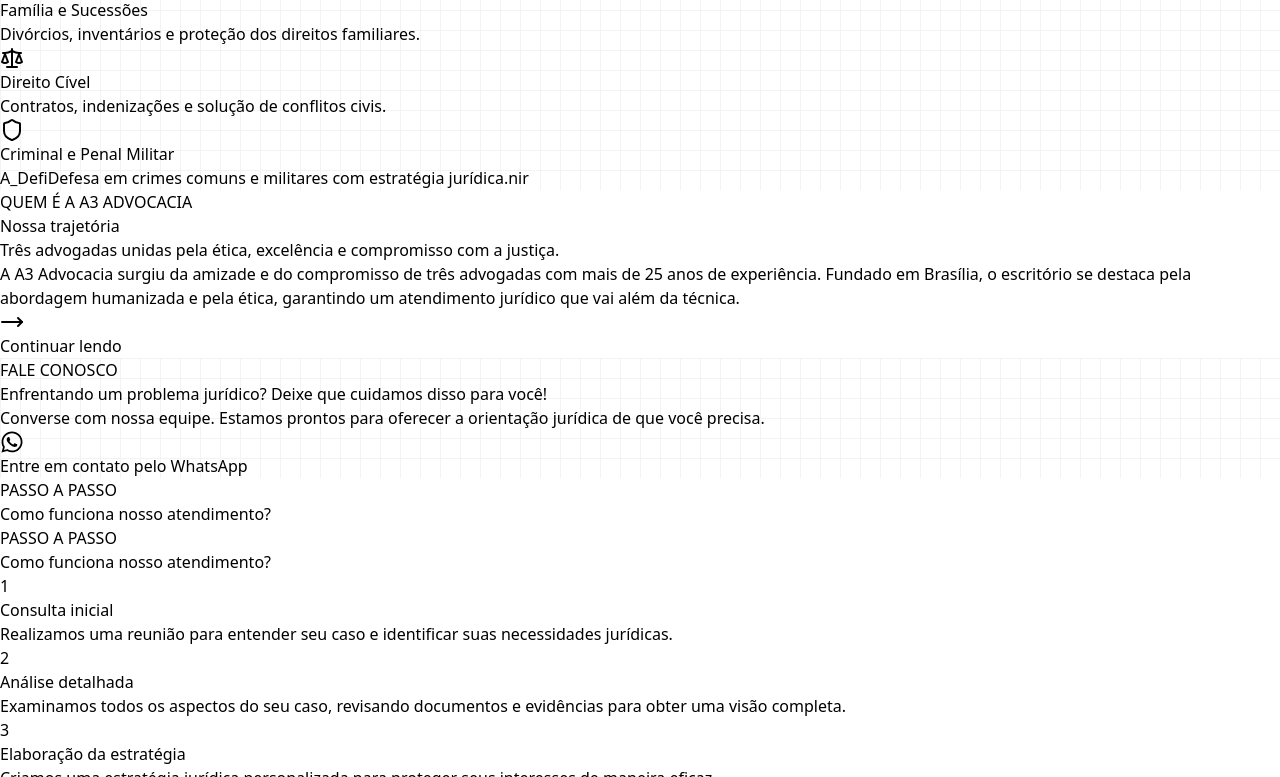
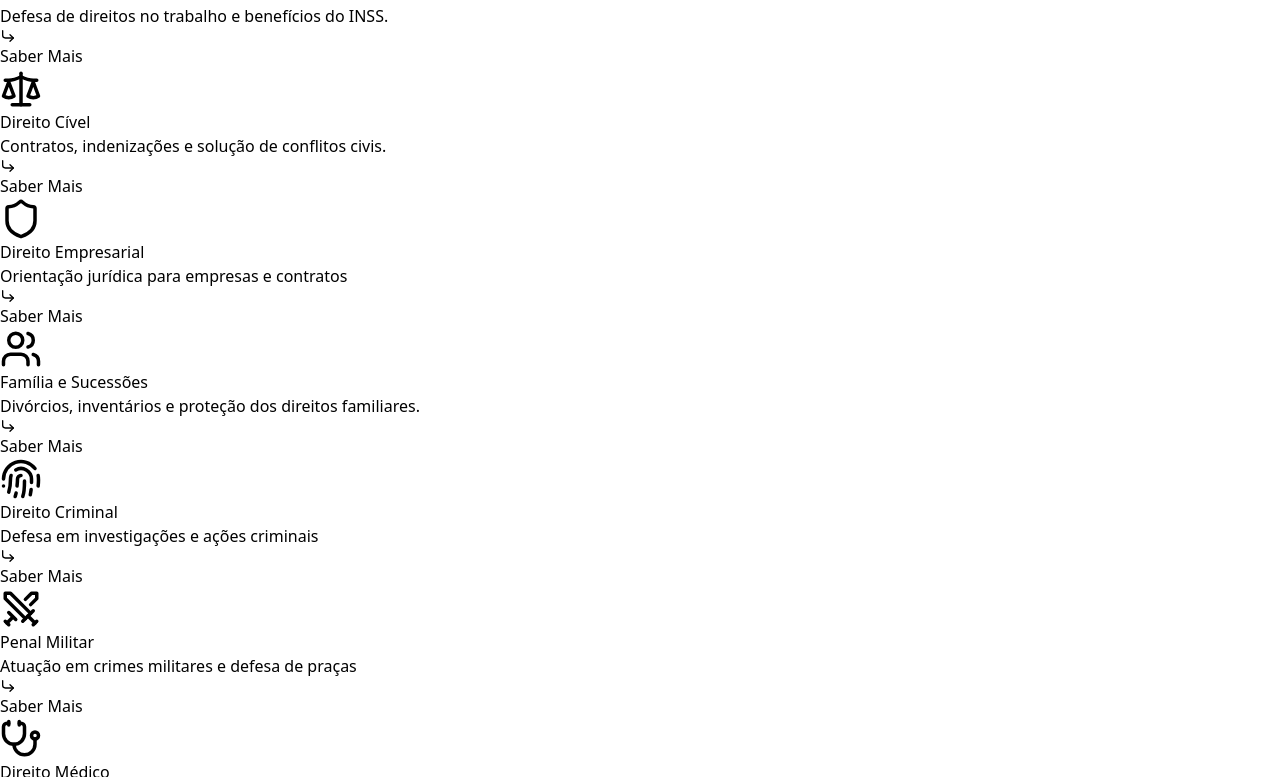
Before and after one commit to EdisonMatos/LP-A3-Advocacia, a React (Vite) app: page / in a window 1280 px wide. Shown: the part 1003-1780 px from the top of the page. Built offline with nearby package versions, Linux system fonts and the light colour scheme; a web font is replaced by a local one.

Commit message:
fix: Icones e copy da Features

```diff
--- a/src/components/sections/FeaturesParagraphs.jsx
+++ b/src/components/sections/FeaturesParagraphs.jsx
@@ -143,7 +143,7 @@ export default function FeaturesParagraphs({ modal }) {
                   }
                 />
               </MotionDivDownToUp>{" "}
-              {/* <MotionDivDownToUp className="flex flex-col items-center justify-center border-[2px] border-solid px-[10px] py-[20px] rounded-md bg-white tablet1:w-[46.5%] desktop1:w-[30%]">
+              <MotionDivDownToUp className="flex flex-col items-center justify-center border-[2px] border-solid px-[10px] py-[20px] rounded-md bg-white tablet1:w-[46.5%] desktop1:w-[30%]">
                 <IconButtonFeatureCard
                   icon={content.texts.features.card5.icon}
                   title={content.texts.features.card5.title}
@@ -152,7 +152,7 @@ export default function FeaturesParagraphs({ modal }) {
                 />
                 <Button
                   size="small"
-                  label="Saber Mais"
+                  label={content.texts.features.card5.labelButton}
                   buttonLink={content.texts.links.ctaWhatsapp}
                   icon={
                     <svg
@@ -172,8 +172,8 @@ export default function FeaturesParagraphs({ modal }) {
                     </svg>
                   }
                 />
-              </MotionDivDownToUp>{" "} */}
-              {/* <MotionDivDownToUp className="flex flex-col items-center justify-center border-[2px] border-solid px-[10px] py-[20px] rounded-md bg-white tablet1:w-[46.5%] desktop1:w-[30%]">
+              </MotionDivDownToUp>{" "}
+              <MotionDivDownToUp className="flex flex-col items-center justify-center border-[2px] border-solid px-[10px] py-[20px] rounded-md bg-white tablet1:w-[46.5%] desktop1:w-[30%]">
                 <IconButtonFeatureCard
                   icon={content.texts.features.card6.icon}
                   title={content.texts.features.card6.title}
@@ -182,7 +182,7 @@ export default function FeaturesParagraphs({ modal }) {
                 />
                 <Button
                   size="small"
-                  label="Saber Mais"
+                  label={content.texts.features.card6.labelButton}
                   buttonLink={content.texts.links.ctaWhatsapp}
                   icon={
                     <svg
@@ -202,8 +202,8 @@ export default function FeaturesParagraphs({ modal }) {
                     </svg>
                   }
                 />
-              </MotionDivDownToUp>{" "} */}
-              {/* <MotionDivDownToUp className="flex flex-col items-center justify-center border-[2px] border-solid px-[10px] py-[20px] rounded-md bg-white tablet1:w-[46.5%] desktop1:w-[30%]">
+              </MotionDivDownToUp>{" "}
+              <MotionDivDownToUp className="flex flex-col items-center justify-center border-[2px] border-solid px-[10px] py-[20px] rounded-md bg-white tablet1:w-[46.5%] desktop1:w-[30%]">
                 <IconButtonFeatureCard
                   icon={content.texts.features.card7.icon}
                   title={content.texts.features.card7.title}
@@ -212,7 +212,7 @@ export default function FeaturesParagraphs({ modal }) {
                 />
                 <Button
                   size="small"
-                  label="Saber Mais"
+                  label={content.texts.features.card7.labelButton}
                   buttonLink={content.texts.links.ctaWhatsapp}
                   icon={
                     <svg
@@ -232,7 +232,7 @@ export default function FeaturesParagraphs({ modal }) {
                     </svg>
                   }
                 />
-              </MotionDivDownToUp>{" "} */}
+              </MotionDivDownToUp>{" "}
               {/* <MotionDivDownToUp className="flex flex-col items-center justify-center border-[2px] border-solid px-[10px] py-[20px] rounded-md bg-white tablet1:w-[46.5%] desktop1:w-[30%]">
                 <IconButtonFeatureCard
                   icon={content.texts.features.card8.icon}
@@ -242,7 +242,7 @@ export default function FeaturesParagraphs({ modal }) {
                 />
                 <Button
                   size="small"
-                  label="Saber Mais"
+                  label={content.texts.features.card8.labelButton}"
                   buttonLink={content.texts.links.ctaWhatsapp}
                   icon={
                     <svg
--- a/src/content/content.jsx
+++ b/src/content/content.jsx
@@ -144,8 +144,8 @@ const content = {
         icon: (
           <svg
             xmlns="http://www.w3.org/2000/svg"
-            width="24"
-            height="24"
+            width="42"
+            height="42"
             viewBox="0 0 24 24"
             fill="none"
             stroke="currentColor"
@@ -194,6 +194,7 @@ const content = {
         img: featuresImg1,
         title: "Trabalhista e Previdenciário",
         subtitle: "Defesa de direitos no trabalho e benefícios do INSS.",
+        labelButton: "Saber Mais",
         description: (
           <div>
             A_Definir
@@ -206,8 +207,8 @@ const content = {
         icon: (
           <svg
             xmlns="http://www.w3.org/2000/svg"
-            width="24"
-            height="24"
+            width="42"
+            height="42"
             viewBox="0 0 24 24"
             fill="none"
             stroke="currentColor"
@@ -227,44 +228,10 @@ const content = {
         buttonLabel: "Saiba Mais",
       },
       card2: {
-        img: featuresImg2,
-        title: "Família e Sucessões",
-        subtitle: "Divórcios, inventários e proteção dos direitos familiares.",
-        description: (
-          <div>
-            A_Definir
-            <br />
-            <br />
-            A_Definir
-          </div>
-        ),
-        imgModal: imgFeaturesCardModal2,
-        icon: (
-          <svg
-            xmlns="http://www.w3.org/2000/svg"
-            width="24"
-            height="24"
-            viewBox="0 0 24 24"
-            fill="none"
-            stroke="currentColor"
-            stroke-width="2"
-            stroke-linecap="round"
-            stroke-linejoin="round"
-            class="lucide lucide-users-icon lucide-users"
-          >
-            <path d="M16 21v-2a4 4 0 0 0-4-4H6a4 4 0 0 0-4 4v2" />
-            <circle cx="9" cy="7" r="4" />
-            <path d="M22 21v-2a4 4 0 0 0-3-3.87" />
-            <path d="M16 3.13a4 4 0 0 1 0 7.75" />
-          </svg>
-        ),
-        buttonLabelModal: "Fale Conosco",
-        buttonLabel: "Saiba Mais",
-      },
-      card3: {
         img: featuresImg3,
         title: "Direito Cível",
         subtitle: "Contratos, indenizações e solução de conflitos civis.",
+        labelButton: "Saber Mais",
         description: (
           <div>
             A_Definir <br />
@@ -276,8 +243,8 @@ const content = {
         icon: (
           <svg
             xmlns="http://www.w3.org/2000/svg"
-            width="24"
-            height="24"
+            width="42"
+            height="42"
             viewBox="0 0 24 24"
             fill="none"
             stroke="currentColor"
@@ -296,11 +263,11 @@ const content = {
         buttonLabelModal: "Fale Conosco",
         buttonLabel: "Saiba Mais",
       },
-      card4: {
+      card3: {
         img: featuresImg4,
-        title: "Criminal e Penal Militar",
-        subtitle:
-          "A_DefiDefesa em crimes comuns e militares com estratégia jurídica.nir",
+        title: "Direito Empresarial",
+        subtitle: "Orientação jurídica para empresas e contratos",
+        labelButton: "Saber Mais",
         description: (
           <div>
             A_Definir
@@ -313,8 +280,8 @@ const content = {
         icon: (
           <svg
             xmlns="http://www.w3.org/2000/svg"
-            width="24"
-            height="24"
+            width="42"
+            height="42"
             viewBox="0 0 24 24"
             fill="none"
             stroke="currentColor"
@@ -324,6 +291,160 @@ const content = {
             class="lucide lucide-shield-icon lucide-shield"
           >
             <path d="M20 13c0 5-3.5 7.5-7.66 8.95a1 1 0 0 1-.67-.01C7.5 20.5 4 18 4 13V6a1 1 0 0 1 1-1c2 0 4.5-1.2 6.24-2.72a1.17 1.17 0 0 1 1.52 0C14.51 3.81 17 5 19 5a1 1 0 0 1 1 1z" />
+          </svg>
+        ),
+        buttonLabelModal: "Fale Conosco",
+        buttonLabel: "Saiba Mais",
+      },
+      card4: {
+        img: featuresImg2,
+        title: "Família e Sucessões",
+        subtitle: "Divórcios, inventários e proteção dos direitos familiares.",
+        labelButton: "Saber Mais",
+        description: (
+          <div>
+            A_Definir
+            <br />
+            <br />
+            A_Definir
+          </div>
+        ),
+        imgModal: imgFeaturesCardModal2,
+        icon: (
+          <svg
+            xmlns="http://www.w3.org/2000/svg"
+            width="42"
+            height="42"
+            viewBox="0 0 24 24"
+            fill="none"
+            stroke="currentColor"
+            stroke-width="2"
+            stroke-linecap="round"
+            stroke-linejoin="round"
+            class="lucide lucide-users-icon lucide-users"
+          >
+            <path d="M16 21v-2a4 4 0 0 0-4-4H6a4 4 0 0 0-4 4v2" />
+            <circle cx="9" cy="7" r="4" />
+            <path d="M22 21v-2a4 4 0 0 0-3-3.87" />
+            <path d="M16 3.13a4 4 0 0 1 0 7.75" />
+          </svg>
+        ),
+        buttonLabelModal: "Fale Conosco",
+        buttonLabel: "Saiba Mais",
+      },
+      card5: {
+        img: featuresImg2,
+        title: "Direito Criminal",
+        subtitle: "Defesa em investigações e ações criminais",
+        labelButton: "Saber Mais",
+        description: (
+          <div>
+            A_Definir
+            <br />
+            <br />
+            A_Definir
+          </div>
+        ),
+        imgModal: imgFeaturesCardModal2,
+        icon: (
+          <svg
+            xmlns="http://www.w3.org/2000/svg"
+            width="42"
+            height="42"
+            viewBox="0 0 24 24"
+            fill="none"
+            stroke="currentColor"
+            stroke-width="2"
+            stroke-linecap="round"
+            stroke-linejoin="round"
+            class="lucide lucide-fingerprint-icon lucide-fingerprint"
+          >
+            <path d="M12 10a2 2 0 0 0-2 2c0 1.02-.1 2.51-.26 4" />
+            <path d="M14 13.12c0 2.38 0 6.38-1 8.88" />
+            <path d="M17.29 21.02c.12-.6.43-2.3.5-3.02" />
+            <path d="M2 12a10 10 0 0 1 18-6" />
+            <path d="M2 16h.01" />
+            <path d="M21.8 16c.2-2 .131-5.354 0-6" />
+            <path d="M5 19.5C5.5 18 6 15 6 12a6 6 0 0 1 .34-2" />
+            <path d="M8.65 22c.21-.66.45-1.32.57-2" />
+            <path d="M9 6.8a6 6 0 0 1 9 5.2v2" />
+          </svg>
+        ),
+        buttonLabelModal: "Fale Conosco",
+        buttonLabel: "Saiba Mais",
+      },
+      card6: {
+        img: featuresImg2,
+        title: "Penal Militar",
+        subtitle: "Atuação em crimes militares e defesa de praças",
+        labelButton: "Saber Mais",
+        description: (
+          <div>
+            A_Definir
+            <br />
+            <br />
+            A_Definir
+          </div>
+        ),
+        imgModal: imgFeaturesCardModal2,
+        icon: (
+          <svg
+            xmlns="http://www.w3.org/2000/svg"
+            width="42"
+            height="42"
+            viewBox="0 0 24 24"
+            fill="none"
+            stroke="currentColor"
+            stroke-width="2"
+            stroke-linecap="round"
+            stroke-linejoin="round"
+            class="lucide lucide-swords-icon lucide-swords"
+          >
+            <polyline points="14.5 17.5 3 6 3 3 6 3 17.5 14.5" />
+            <line x1="13" x2="19" y1="19" y2="13" />
+            <line x1="16" x2="20" y1="16" y2="20" />
+            <line x1="19" x2="21" y1="21" y2="19" />
+            <polyline points="14.5 6.5 18 3 21 3 21 6 17.5 9.5" />
+            <line x1="5" x2="9" y1="14" y2="18" />
+            <line x1="7" x2="4" y1="17" y2="20" />
+            <line x1="3" x2="5" y1="19" y2="21" />
+          </svg>
+        ),
+        buttonLabelModal: "Fale Conosco",
+        buttonLabel: "Saiba Mais",
+      },
+      card7: {
+        img: featuresImg2,
+        title: "Direito Médico",
+        subtitle: "Defesa jurídica em erros médicos e processos éticos",
+        labelButton: "Saber Mais",
+        description: (
+          <div>
+            A_Definir
+            <br />
+            <br />
+            A_Definir
+          </div>
+        ),
+        imgModal: imgFeaturesCardModal2,
+        icon: (
+          <svg
+            xmlns="http://www.w3.org/2000/svg"
+            width="42"
+            height="42"
+            viewBox="0 0 24 24"
+            fill="none"
+            stroke="currentColor"
+            stroke-width="2"
+            stroke-linecap="round"
+            stroke-linejoin="round"
+            class="lucide lucide-stethoscope-icon lucide-stethoscope"
+          >
+            <path d="M11 2v2" />
+            <path d="M5 2v2" />
+            <path d="M5 3H4a2 2 0 0 0-2 2v4a6 6 0 0 0 12 0V5a2 2 0 0 0-2-2h-1" />
+            <path d="M8 15a6 6 0 0 0 12 0v-3" />
+            <circle cx="20" cy="10" r="2" />
           </svg>
         ),
         buttonLabelModal: "Fale Conosco",
--- a/src/pages/Index.jsx
+++ b/src/pages/Index.jsx
@@ -21,10 +21,10 @@ export default function Index() {
       <Hero appDownloadButtons={false} personImg={false} fundoImage={true} herodefault={true} />
 
       <Features
-        defaultFeature={true}
+        defaultFeature={false}
         button={false}
         modalWithCards={false}
-        paragraphs={false}
+        paragraphs={true}
         sixCards={false}
         paragraphsModal={false}
       />
```
